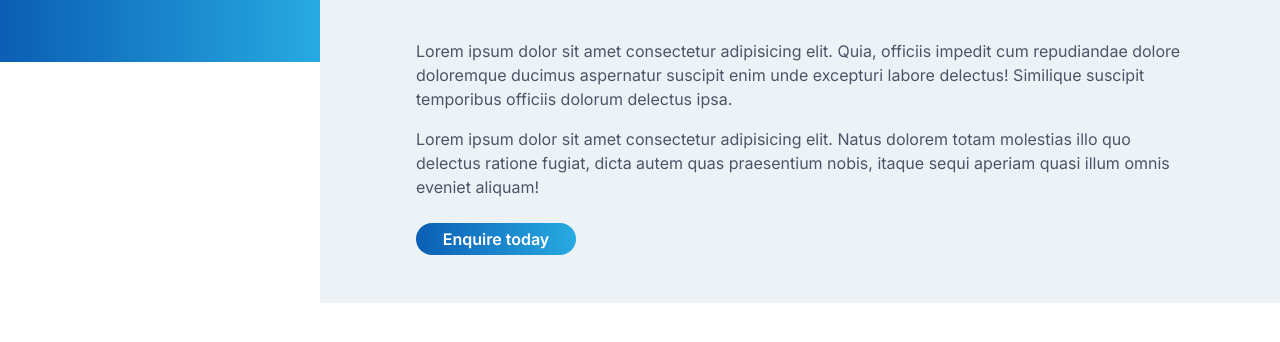
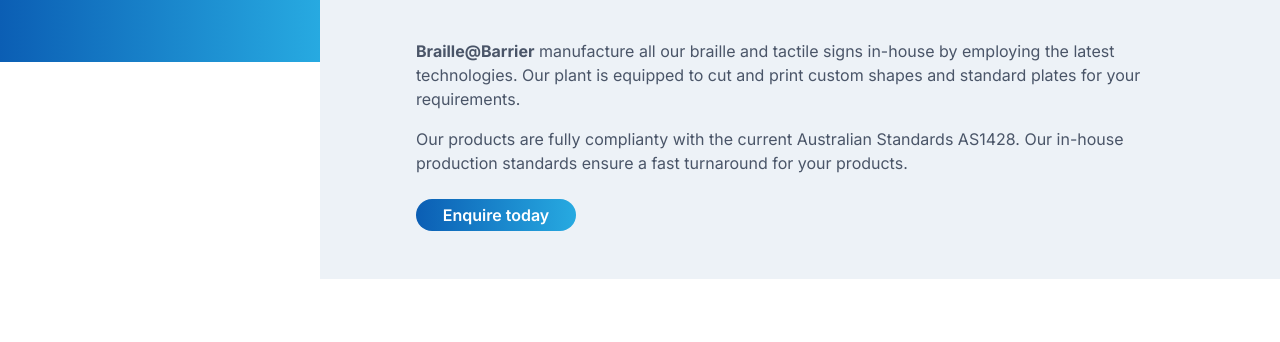
Before and after one commit to syedadeel2/braillebarrier.com.au, a Gatsby site: page / in a window 1280 px wide. Shown: the part 738-1080 px from the top of the page. Built offline with nearby package versions, Linux system fonts and the light colour scheme; Gatsby itself is replaced by a stand-in of ours.

Commit message:
Update copy

```diff
--- a/src/components/about.js
+++ b/src/components/about.js
@@ -11,16 +11,15 @@ const About = () => {
             <span className="font-bold">Tactile Signage</span>..
           </h2>
           <p className="mt-12">
-            Lorem ipsum dolor sit amet consectetur adipisicing elit. Quia,
-            officiis impedit cum repudiandae dolore doloremque ducimus
-            aspernatur suscipit enim unde excepturi labore delectus! Similique
-            suscipit temporibus officiis dolorum delectus ipsa.
+            <span className="font-bold">Braille@Barrier</span> manufacture all
+            our braille and tactile signs in-house by employing the latest
+            technologies. Our plant is equipped to cut and print custom shapes
+            and standard plates for your requirements.
           </p>
           <p className="mt-4">
-            Lorem ipsum dolor sit amet consectetur adipisicing elit. Natus
-            dolorem totam molestias illo quo delectus ratione fugiat, dicta
-            autem quas praesentium nobis, itaque sequi aperiam quasi illum omnis
-            eveniet aliquam!
+            Our products are fully complianty with the current Australian
+            Standards AS1428. Our in-house production standards ensure a fast
+            turnaround for your products.
           </p>
           <a href="/" className="bg-gradient button">
             Enquire today
```
